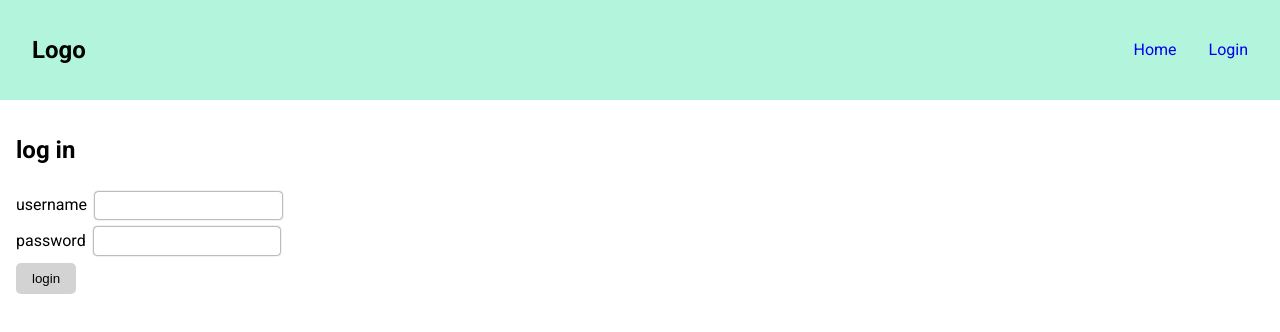
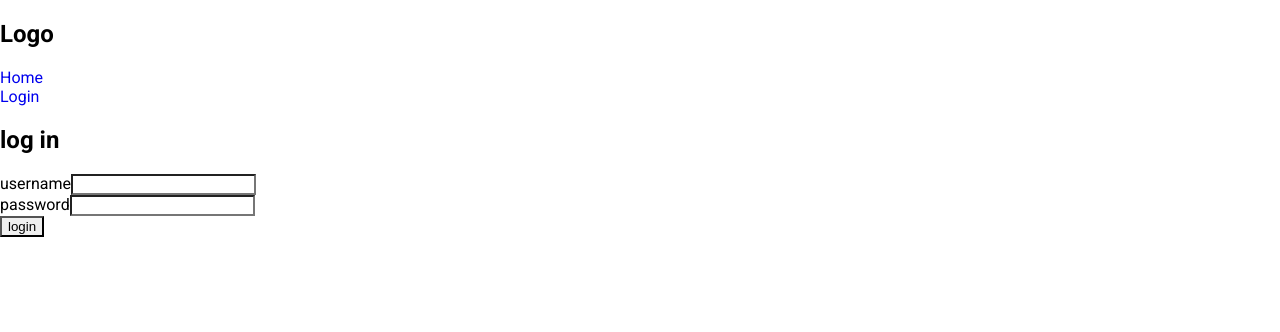
Before and after one commit to sparky9043/12-math-problem-generator, a React (Vite) app in the folder frontend/: page /login in a window 1280 px wide. Shown: the top 332 px of the page. Built offline with nearby package versions, Linux system fonts and the light colour scheme.

Commit message:
remove styled components

```diff
--- a/frontend/package.json
+++ b/frontend/package.json
@@ -14,8 +14,7 @@
     "axios": "^1.11.0",
     "react": "^19.1.0",
     "react-dom": "^19.1.0",
-    "react-router-dom": "^7.7.1",
-    "styled-components": "^6.1.19"
+    "react-router-dom": "^7.7.1"
   },
   "devDependencies": {
     "@eslint/js": "^9.30.1",
--- a/frontend/src/components/Dashboard.tsx
+++ b/frontend/src/components/Dashboard.tsx
@@ -1,50 +1,26 @@
 import { NavLink, Outlet } from "react-router-dom"
-import styled from "styled-components"
 import Footer from "./Footer"
-
-const Sticky = styled.div`
-  display: flex;
-  flex-direction: column;
-  height: 100vh;
-`
-
-const DashBoardDiv = styled.div`
-  display: flex;
-  height: 100%;
-`
-
-const Menu = styled.ul`
-  width: 20%;
-  display: flex;
-  flex-direction: column;
-  background-color: #d4e9ff;
-  height: 100%;
-`
-
-const MenuItem = styled.li`
-  padding: 1rem;
-`
 
 const DashBoard = () => {
   return (
     <>
-      <Sticky id="hello">
-        <DashBoardDiv>
-          <Menu>
-            <MenuItem>
+      <div>
+        <div>
+          <ul>
+            <li>
               <NavLink to='problems'>
                 Problems
               </NavLink>
-            </MenuItem>
-            <MenuItem>
+            </li>
+            <li>
               <NavLink to='create'>
                 Create Problems
               </NavLink>
-            </MenuItem>
-          </Menu>
+            </li>
+          </ul>
           <Outlet />
-        </DashBoardDiv>
-      </Sticky>
+        </div>
+      </div>
       <Footer />
     </>
   )
--- a/frontend/src/components/Footer.tsx
+++ b/frontend/src/components/Footer.tsx
@@ -1,15 +1,8 @@
-import styled from "styled-components"
-
-const StickyFooter = styled.footer`
-  padding: 1rem;
-  background-color: #a7e8ca;
-`
-
 const Footer = () => {
   return (
-    <StickyFooter>
+    <footer>
       &copy; 2025 sparky dev
-    </StickyFooter>
+    </footer>
   )
 }
 
--- a/frontend/src/components/LoginForm.tsx
+++ b/frontend/src/components/LoginForm.tsx
@@ -1,34 +1,5 @@
 import { useState } from "react"
-import styled from "styled-components"
 import { type User } from "../services/login"
-
-const Input = styled.input`
-  border: none;
-  box-shadow: 0 0 2px black;
-  border-radius: 3px;
-  padding: .4rem .3rem;
-  margin-left: .5rem;
-`
-
-const StyledForm = styled.form`
-  display: flex;
-  flex-direction: column;
-  align-items: flex-start;
-  padding: 1rem;
-  gap: .5rem;
-`
-
-const StyledButton = styled.button`
-  border: none;
-  background-color: lightgrey;
-  padding: .5rem 1rem;
-  border-radius: 5px;
-
-  &:hover {
-    background-color: grey;
-    cursor: pointer;
-  }
-`
 
 interface LoginFormProps {
   login: (credentials: User) => void,
@@ -50,12 +21,12 @@ const LoginForm = (props: LoginFormProps) => {
   }
 
   return (
-    <StyledForm onSubmit={handleLogin}>
+    <form onSubmit={handleLogin}>
       <h2>log in</h2>
       <div>
         <label>
           username
-          <Input
+          <input
             type="text"
             value={username}
             onChange={e => setUsername(e.target.value)}
@@ -66,7 +37,7 @@ const LoginForm = (props: LoginFormProps) => {
       <div>
         <label>
           password
-          <Input
+          <input
             type="password"
             value={password}
             onChange={e => setPassword(e.target.value)}
@@ -74,8 +45,8 @@ const LoginForm = (props: LoginFormProps) => {
           />
         </label>
       </div>
-      <StyledButton type="submit">login</StyledButton>
-    </StyledForm>
+      <button type="submit">login</button>
+    </form>
   )
 }
 
--- a/frontend/src/components/NavBar.tsx
+++ b/frontend/src/components/NavBar.tsx
@@ -1,5 +1,4 @@
 import { NavLink } from "react-router-dom"
-import styled from "styled-components"
 import type { CurrentUser } from "../App"
 
 interface NavBarProps {
@@ -7,38 +6,12 @@ interface NavBarProps {
   logout: () => void,
 }
 
-const Navigation = styled.nav`
-  display: flex;
-  padding: 1rem 2rem;
-  background-color: #b3f4dc;
-  align-items: center;
-  justify-content: space-between;
-`
-
-const UnorderedList = styled.ul`
-  display: flex;
-  gap: 2rem;
-  align-items: center;
-`
-
-const StyledButton = styled.button`
-  border: none;
-  background-color: lightgrey;
-  padding: .5rem 1rem;
-  border-radius: 5px;
-
-  &:hover {
-    background-color: grey;
-    cursor: pointer;
-  }
-`
-
 const NavBar = (props: NavBarProps) => {
 
   return (
-    <Navigation>
+    <nav>
       <h2>Logo</h2>
-      <UnorderedList>
+      <ul>
         <li>
           {props.user === null
           ? <NavLink to="/">
@@ -48,11 +21,6 @@ const NavBar = (props: NavBarProps) => {
             Dashboard
           </NavLink>}
         </li>
-        {/* <li>
-          <NavLink to='/login'>
-            About
-          </NavLink>
-        </li> */}
         {props.user === null
           ? <li>
               <NavLink to='/login'>
@@ -62,12 +30,12 @@ const NavBar = (props: NavBarProps) => {
           : <div>
             <div>
               current user: {props.user.name}
-              <StyledButton onClick={props.logout}>Logout</StyledButton>
+              <button onClick={props.logout}>Logout</button>
             </div>
           </div>
         }
-      </UnorderedList>
-    </Navigation>
+      </ul>
+    </nav>
   )
 }
 
--- a/frontend/src/components/ProblemsList.tsx
+++ b/frontend/src/components/ProblemsList.tsx
@@ -1,5 +1,4 @@
 import { useQuery } from "@tanstack/react-query"
-import styled from "styled-components"
 import type { CurrentUser } from "../App"
 import problemService from '../services/problems'
 
@@ -17,16 +16,6 @@ interface Problem {
   topic: string,
   user: string,
 }
-
-const Scrollable = styled.ul`
-  overflow: scroll;
-  max-width: 100%;
-  width: 100%;
-  scrollbar-width: thin;
-  scrollbar-color: blue green;
-  max-height: 100%;
-  padding: 1rem 2rem;
-`
 
 const ProblemsList = (props: HomepageProps) => {
   const problemsListResult = useQuery({
@@ -53,7 +42,7 @@ const ProblemsList = (props: HomepageProps) => {
   }
 
   return (
-    <Scrollable>
+    <div>
       <ul>
       {problemsByUser.length > 0
         && problemsByUser.map(problem => <li key={problem.id}>
@@ -73,7 +62,7 @@ const ProblemsList = (props: HomepageProps) => {
         </li>)
       }
       </ul>
-    </Scrollable>
+    </div>
   )
 }
 
```
Also changed, not shown: 1 other file (tests, documents, lock files or other folders).
